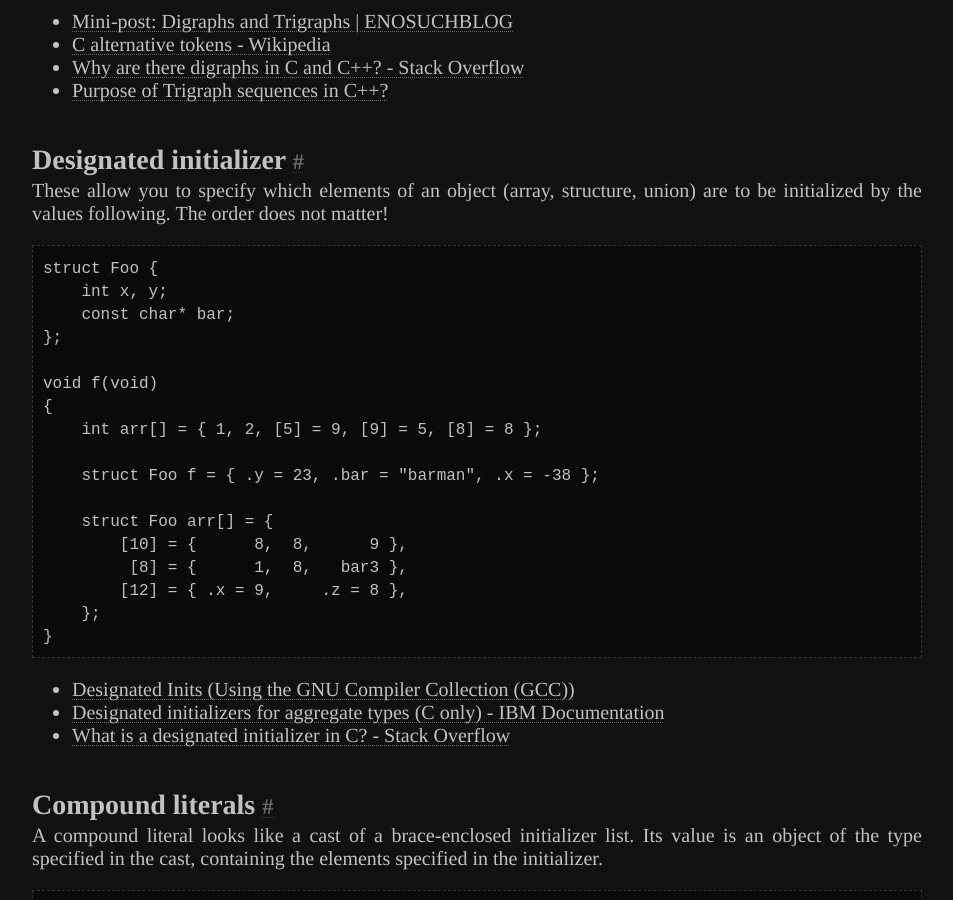
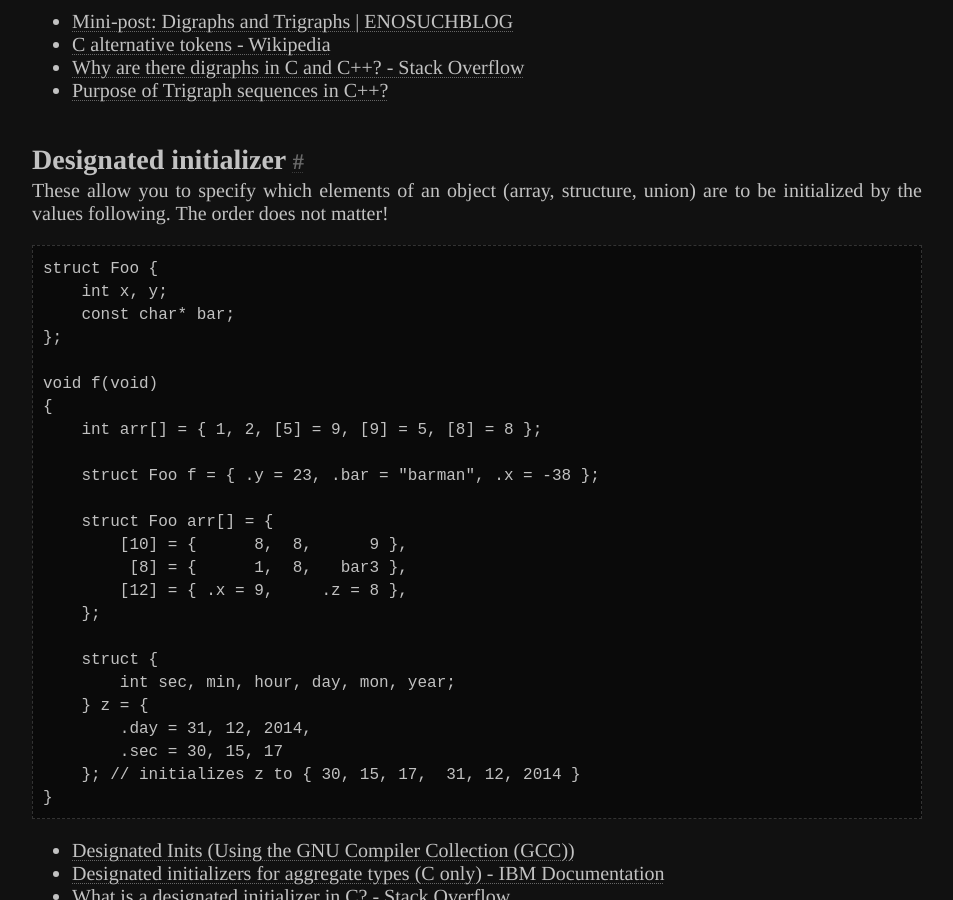
Before and after one commit to Jorenar/blog, a Jekyll site: the page built from _posts/2023-02-19-less-known-c.md, in a window 1280 px wide and 900 px high, scrolled down 3068 px. Shown: the whole window, without its empty margins (163-1116 px from the left). Built offline with Jekyll 4.4.1, drawn with Linux system fonts in a browser that asks for light colours.

Commit message:
deploy: af6b8f19673da3693635d33bf90f1994a767e1b8

````diff
--- a/_posts/2023-02-19-less-known-c.md
+++ b/_posts/2023-02-19-less-known-c.md
@@ -115,6 +115,13 @@ void f(void)
          [8] = {      1,  8,   bar3 },
         [12] = { .x = 9,     .z = 8 },
     };
+
+    struct {
+        int sec, min, hour, day, mon, year;
+    } z = {
+        .day = 31, 12, 2014,
+        .sec = 30, 15, 17
+    }; // initializes z to { 30, 15, 17,  31, 12, 2014 }
 }
 ```
 
````
